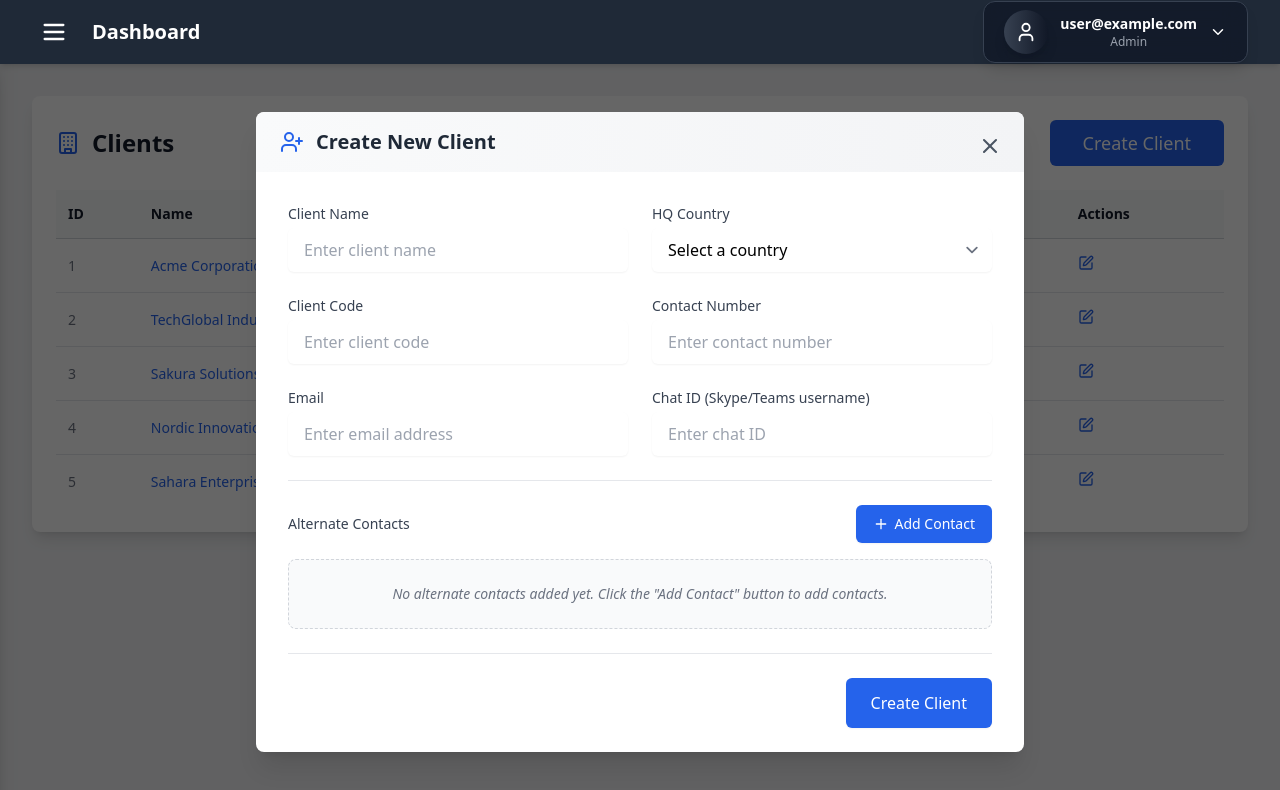
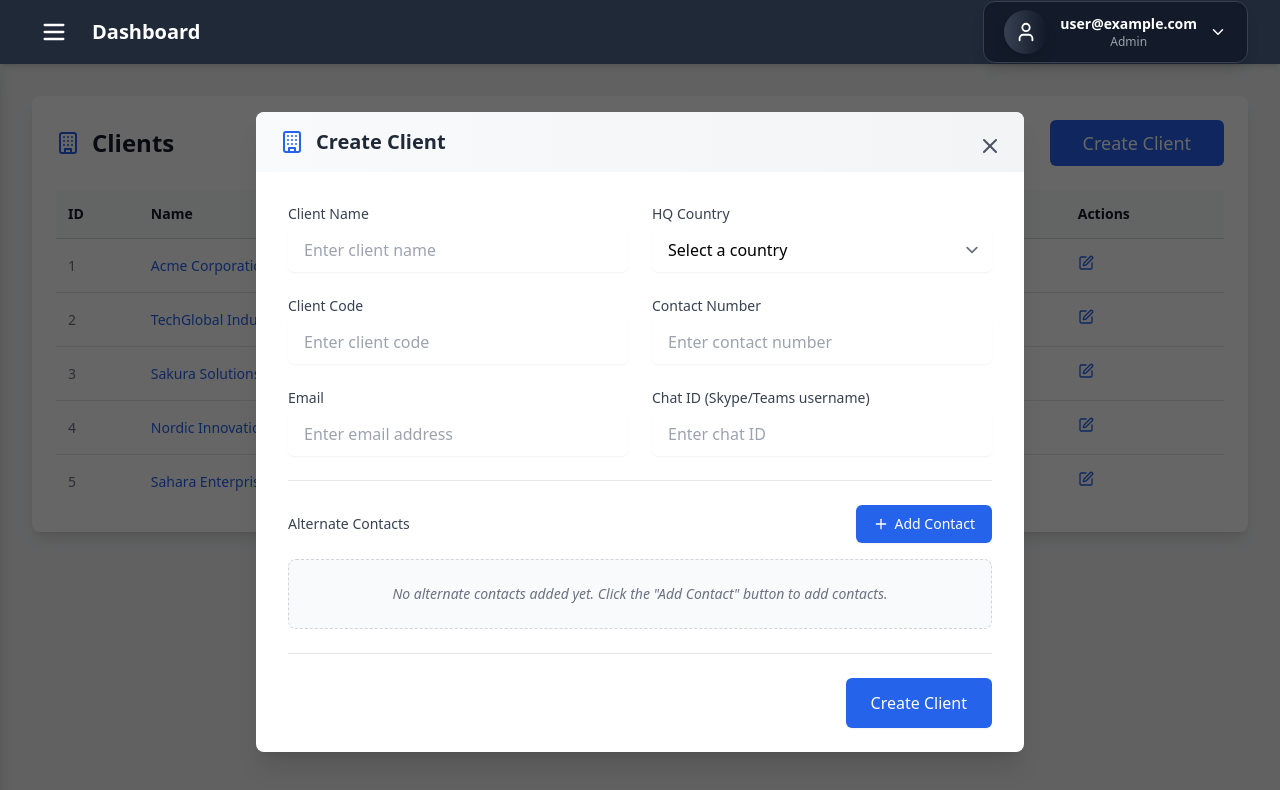
Before and after one commit to anishshet/Frontend, a React (Vite) app: page /clients in a window 1280 px wide. Both pictures are taken after a click on the button "Create Client". Shown: the top 790 px of the page. Built offline with nearby package versions, Linux system fonts and the light colour scheme.

Commit message:
modal layout created used for structuring popups

```diff
--- a/src/App.tsx
+++ b/src/App.tsx
@@ -1,4 +1,4 @@
-import React from 'react';
+
 import { BrowserRouter as Router, Routes, Route, Navigate } from 'react-router-dom';
 import { AuthLayout } from './layouts/AuthLayout';
 // import { AnonymousLayout } from './layouts/AnonymousLayout';
--- /dev/null
+++ b/src/components/ModalLayout.tsx
@@ -0,0 +1,51 @@
+import React from 'react';
+import { X } from 'lucide-react';
+
+interface ModalLayoutProps {
+  isOpen: boolean;
+  onClose: () => void;
+  title: string;
+  icon: React.ReactNode;
+  children: React.ReactNode;
+  maxWidth?: string;
+}
+
+export const ModalLayout: React.FC<ModalLayoutProps> = ({
+  isOpen,
+  onClose,
+  title,
+  icon,
+  children,
+  maxWidth = 'max-w-3xl'
+}) => {
+  if (!isOpen) return null;
+
+  return (
+    <div
+      className="fixed inset-0 bg-black bg-opacity-60 z-50 flex items-center justify-center px-4 overflow-y-auto mt-16"
+      onClick={(e) => e.target === e.currentTarget && onClose()}
+    >
+      <div className={`bg-white shadow-xl rounded-lg w-full ${maxWidth} max-h-[80vh] overflow-hidden relative animate-scale-in my-auto`}>
+        {/* Header with gradient background */}
+        <div className="bg-gradient-to-r from-gray-50 to-gray-100 rounded-t-lg px-6 py-4 sticky top-0 z-20">
+          <div className="flex items-center justify-between">
+            <div className="flex items-center space-x-3">
+              {icon}
+              <h1 className="text-xl font-semibold text-gray-800">{title}</h1>
+            </div>
+            <button
+              onClick={onClose}
+              className="text-gray-600 hover:text-gray-800 transition-colors p-1.5 rounded-full hover:bg-gray-200 fixed right-4 top-4 z-30"
+            >
+              <X className="w-6 h-6" />
+            </button>
+          </div>
+        </div>
+
+        <div className="p-8 overflow-y-auto rounded-b-lg custom-scrollbar" style={{ maxHeight: "calc(80vh - 60px)" }}>
+          {children}
+        </div>
+      </div>
+    </div>
+  );
+};
--- a/src/pages/ClientsPage.tsx
+++ b/src/pages/ClientsPage.tsx
@@ -2,6 +2,7 @@ import { useState, useEffect } from 'react';
 import { Link } from 'react-router-dom';
 import { Building, Edit, X } from 'lucide-react';
 import { CreateClientPage } from './CreateClientPage';
+import { ModalLayout } from '../components/ModalLayout';
 
 interface Client {
   _id: string;
@@ -45,31 +46,15 @@ const EditClientModal: React.FC<EditClientModalProps> = ({ isOpen, onClose, clie
     }
   };
 
-  if (!isOpen || !client) return null;
+  if (!client) return null;
 
   return (
-    <div
-      className="fixed inset-0 bg-black bg-opacity-60 z-50 flex items-center justify-center px-4 overflow-y-auto mt-16"
-      onClick={(e) => e.target === e.currentTarget && onClose()}
+    <ModalLayout
+      isOpen={isOpen}
+      onClose={onClose}
+      title="Edit Client"
+      icon={<Edit className="w-6 h-6 text-blue-600" />}
     >
-      <div className="bg-white shadow-xl rounded-lg w-full max-w-3xl max-h-[80vh] overflow-hidden relative animate-scale-in my-auto">
-        {/* Header with gradient background */}
-        <div className="bg-gradient-to-r from-gray-50 to-gray-100 rounded-t-lg px-6 py-4 sticky top-0 z-20">
-          <div className="flex items-center justify-between">
-            <div className="flex items-center space-x-3">
-              <Edit className="w-6 h-6 text-blue-600" />
-              <h1 className="text-xl font-semibold text-gray-800">Edit Client</h1>
-            </div>
-            <button
-              onClick={onClose}
-              className="text-gray-600 hover:text-gray-800 transition-colors p-1.5 rounded-full hover:bg-gray-200 fixed right-4 top-4 z-30"
-            >
-              <X className="w-6 h-6" />
-            </button>
-          </div>
-        </div>
-
-        <div className="p-8 overflow-y-auto rounded-b-lg custom-scrollbar" style={{ maxHeight: "calc(80vh - 60px)" }}>
       <form onSubmit={handleSubmit} className="space-y-6">
         <div className="grid grid-cols-1 md:grid-cols-2 gap-6">
           <div>
@@ -133,9 +118,7 @@ const EditClientModal: React.FC<EditClientModalProps> = ({ isOpen, onClose, clie
           </button>
         </div>
       </form>
-        </div>
-      </div>
-    </div>
+    </ModalLayout>
   );
 };
 
--- a/src/pages/CreateClientPage.tsx
+++ b/src/pages/CreateClientPage.tsx
@@ -1,6 +1,7 @@
 import React, { useState } from 'react';
 import { useNavigate } from 'react-router-dom';
-import { UserPlus, Plus, X, Loader2 } from 'lucide-react';
+import { UserPlus, Plus, X, Loader2, Building } from 'lucide-react';
+import { ModalLayout } from '../components/ModalLayout';
 
 // Define interface for contact type
 interface Contact {
@@ -322,50 +323,30 @@ export function CreateClientPage({ isPopup = false, onClose, onSuccess }: Create
     </div>
   );
 
-  // When rendering as a popup
+  const formContent = (
+    <form onSubmit={handleSubmit} className="space-y-6">
+      {renderFormFields()}
+      {renderAlternateContacts()}
+
+      <div className="flex justify-end pt-6 border-t border-gray-200 mt-8 mb-10">
+        {renderSubmitButton('large')}
+      </div>
+    </form>
+  );
+
   if (isPopup) {
     return (
-      <div
-        className="fixed inset-0 bg-black bg-opacity-60 z-50 flex items-center justify-center px-4 overflow-y-auto mt-16"
-        onClick={handleBackdropClick}
+      <ModalLayout
+        isOpen={true}
+        onClose={onClose || (() => {})}
+        title="Create Client"
+        icon={<Building className="w-6 h-6 text-blue-600" />}
       >
-        <div className="bg-white shadow-xl rounded-lg w-full max-w-3xl max-h-[80vh] overflow-hidden relative animate-scale-in my-auto">
-          {/* Header with gradient background */}
-          <div className="bg-gradient-to-r from-gray-50 to-gray-100 rounded-t-lg px-6 py-4 sticky top-0 z-20">
-            <div className="flex items-center justify-between">
-              <div className="flex items-center space-x-3">
-                <UserPlus className="w-6 h-6 text-blue-600" />
-                <h1 className="text-xl font-semibold text-gray-800">Create New Client</h1>
-              </div>
-              {onClose && (
-                <button
-                  onClick={onClose}
-                  className="text-gray-600 hover:text-gray-800 transition-colors p-1.5 rounded-full hover:bg-gray-200 fixed right-4 top-4 z-30"
-                >
-                  <X className="w-6 h-6" />
-                </button>
-              )}
-            </div>
-          </div>
-
-          <div className="p-8 overflow-y-auto rounded-b-lg custom-scrollbar" style={{ maxHeight: "calc(80vh - 60px)" }}>
-            {submitSuccess && renderSuccessMessage()}
-
-            <form onSubmit={handleSubmit} className="space-y-6">
-              {renderFormFields()}
-              {renderAlternateContacts()}
-
-              <div className="flex justify-end pt-6 border-t border-gray-200 mt-8 mb-10">
-                {renderSubmitButton('large')}
-              </div>
-            </form>
-          </div>
-        </div>
-      </div>
+        {formContent}
+      </ModalLayout>
     );
   }
 
-  // When rendering as a standalone page
   return (
     <div className="bg-white shadow-lg rounded-lg p-8 max-w-3xl mx-auto">
       <div className="flex items-center space-x-3 mb-6">
@@ -375,14 +356,7 @@ export function CreateClientPage({ isPopup = false, onClose, onSuccess }: Create
 
       {submitSuccess && renderSuccessMessage()}
 
-      <form onSubmit={handleSubmit} className="space-y-6">
-        {renderFormFields()}
-        {renderAlternateContacts()}
-
-        <div className="flex justify-end">
-          {renderSubmitButton()}
-        </div>
-      </form>
+      {formContent}
     </div>
   );
 }
```
Lines whose indentation alone changed are shown as unchanged.
